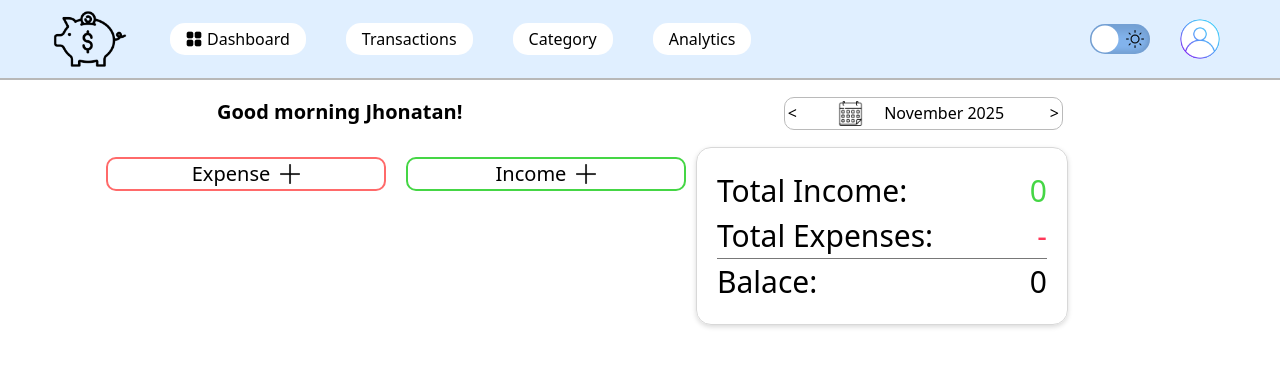
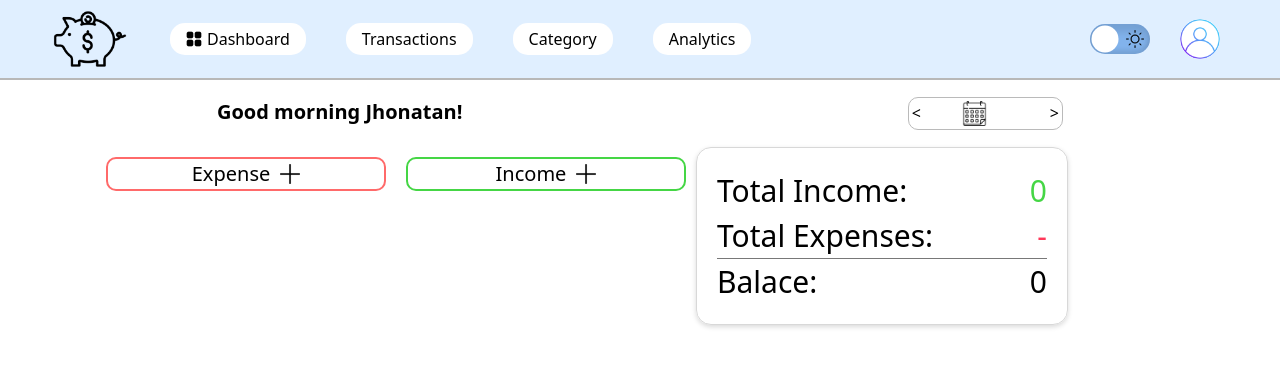
Before and after one commit to jhonatanIto/ExpenseTracker, a React (Vite) app: page / in a window 1280 px wide. Shown: the top 366 px of the page. Built offline with nearby package versions, Linux system fonts and the light colour scheme; no server answers.

Commit message:
dates corrected

```diff
--- a/src/App.jsx
+++ b/src/App.jsx
@@ -3,7 +3,7 @@ import "./App.css";
 import Header from "./components/Header";
 import Main from "./components/Main";
 import Modal from "./components/Modal";
-import Calendar from "./components/MorningCalendar";
+import Calendar from "./components/Calendar";
 import CardInfo from "./components/CardInfo";
 
 function App() {
@@ -75,7 +75,7 @@ function App() {
   return (
     <>
       <Header />
-      <Calendar />
+      <Calendar today={today} />
       <Main
         setDate={setDate}
         setEditType={setEditType}
--- /dev/null
+++ b/src/components/Calendar.jsx
@@ -0,0 +1,56 @@
+export default function Calendar(props) {
+  const { today } = props;
+  function thisMonth() {
+    const date = new Date(today);
+    const month = date.getMonth() + 1;
+
+    switch (month) {
+      case 1:
+        return "January";
+
+      case 2:
+        return "February";
+
+      case 3:
+        return "March";
+
+      case 4:
+        return "April";
+
+      case 5:
+        return "May";
+
+      case 6:
+        return "June";
+
+      case 7:
+        return "July";
+
+      case 8:
+        return "August";
+
+      case 9:
+        return "September";
+
+      case 10:
+        return "October";
+
+      case 11:
+        return "November";
+
+      case 12:
+        return "December";
+    }
+  }
+  return (
+    <div className="calendarContainer">
+      <div className="goodMorning">Good morning Jhonatan!</div>
+      <div className="calendarDiv">
+        &lt; &nbsp;&nbsp;&nbsp;&nbsp;&nbsp;&nbsp;&nbsp;&nbsp;&nbsp;
+        <img className="calendar" src="src\assets\calendar.png" />
+        &nbsp;&nbsp;&nbsp;&nbsp; {thisMonth()}
+        &nbsp;&nbsp;&nbsp;&nbsp;&nbsp;&nbsp;&nbsp;&nbsp;&nbsp; &gt;
+      </div>
+    </div>
+  );
+}
--- a/src/components/MorningCalendar.jsx
+++ /dev/null
@@ -1,13 +0,0 @@
-export default function Calendar() {
-  return (
-    <div className="calendarContainer">
-      <div className="goodMorning">Good morning Jhonatan!</div>
-      <div className="calendarDiv">
-        &lt; &nbsp;&nbsp;&nbsp;&nbsp;&nbsp;&nbsp;&nbsp;&nbsp;&nbsp;
-        <img className="calendar" src="src\assets\calendar.png" />
-        &nbsp;&nbsp;&nbsp;&nbsp; November 2025
-        &nbsp;&nbsp;&nbsp;&nbsp;&nbsp;&nbsp;&nbsp;&nbsp;&nbsp; &gt;
-      </div>
-    </div>
-  );
-}
```
